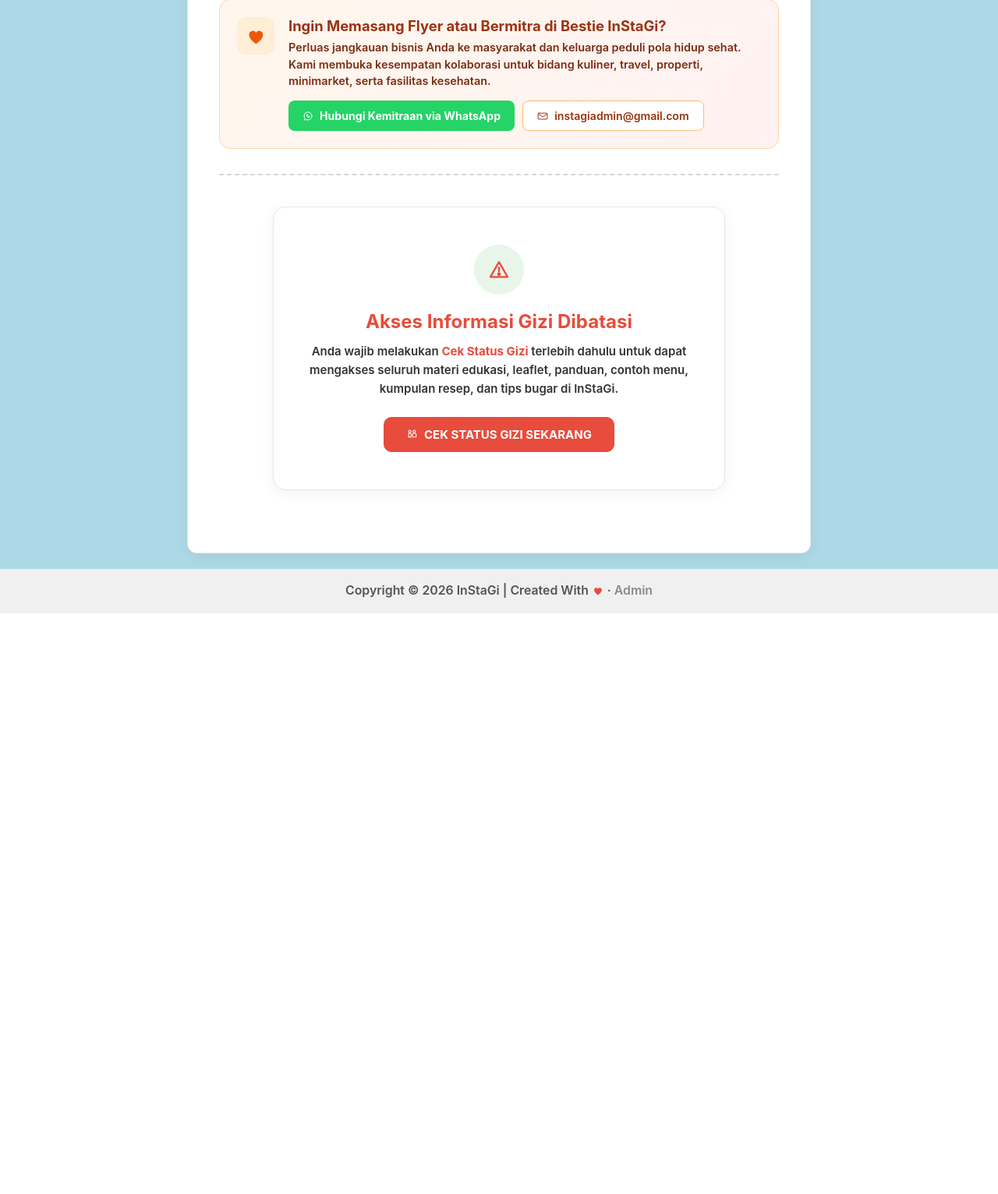
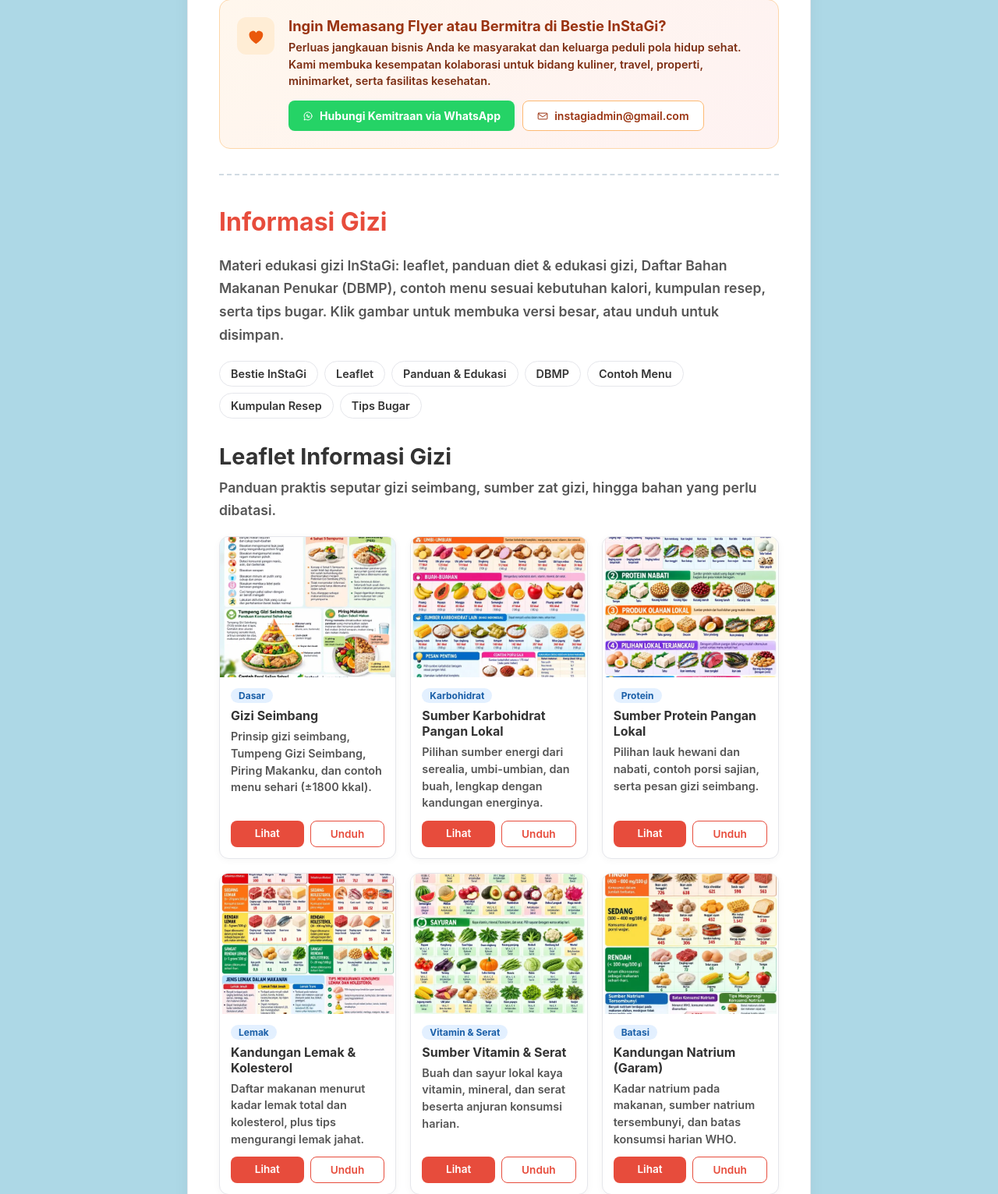
Before and after one commit to M-Arkan-Raihan-Nugraha/InStaGi-PHP, a PHP site: page /imt/informasi in a window 1280 px wide. Shown: the part 3834-5366 px from the top of the page at 78% size. Before the commit the page ends 4621 px from the top, so only its background shows below. Run offline with PHP 8.4, Linux system fonts and the light colour scheme.

Commit message:
refactor: hapus pembatasan akses halaman informasi gizi

```diff
--- a/css/pages.css
+++ b/css/pages.css
@@ -1441,58 +1441,3 @@ body.bestie-modal-active {
 .mon-stat .mon-stat-value .status {
     font-size: 0.72em;
 }
-
-/* Gerbang pembatas akses informasi gizi */
-.info-restricted-gate {
-    text-align: center;
-    padding: 48px 24px;
-    max-width: 580px;
-    margin: 40px auto;
-    background: #ffffff;
-    border-radius: 16px;
-    box-shadow: 0 4px 20px rgba(0, 0, 0, 0.05);
-    border: 1px solid var(--border-color);
-}
-
-.info-restricted-icon {
-    width: 64px;
-    height: 64px;
-    margin: 0 auto 20px;
-    background: #e8f5e9;
-    border-radius: 50%;
-    display: flex;
-    align-items: center;
-    justify-content: center;
-    color: var(--primary-color);
-}
-
-.info-restricted-icon svg {
-    width: 32px;
-    height: 32px;
-}
-
-.info-restricted-gate h1 {
-    color: var(--primary-color);
-    font-size: 24px;
-    margin: 0 0 12px;
-}
-
-.info-restricted-gate p {
-    color: var(--text-color);
-    font-size: 15px;
-    line-height: 1.6;
-    margin: 0 0 24px;
-}
-
-.info-restricted-gate .btn-primary {
-    display: inline-flex;
-    align-items: center;
-    justify-content: center;
-    gap: 8px;
-    padding: 12px 28px;
-    font-size: 15px;
-    font-weight: 700;
-    text-transform: uppercase;
-    text-decoration: none;
-    border-radius: 10px;
-}
--- a/imt.php
+++ b/imt.php
@@ -180,7 +180,7 @@ if ($_SERVER["REQUEST_METHOD"] == "POST") {
                     'no_hp' => $no_hp, // Simpan no_hp untuk keperluan WhatsApp
                     'success_message' => "Data Anda berhasil dihitung dan disimpan!"
                 ];
-                $_SESSION['sudah_cek_gizi'] = true;
+
 
                 // Tandai akun responden aktif agar menu Monitoring langsung siap.
                 if (!empty($responden_id)) {
--- a/includes/services/responden.php
+++ b/includes/services/responden.php
@@ -435,11 +435,10 @@ if (!function_exists('instagi_responden_saat_ini')) {
 }
 
 if (!function_exists('instagi_responden_logout')) {
-    /** Keluarkan responden dan bersihkan sesi cek status gizi (tidak menyentuh sesi admin). */
+    /** Keluarkan responden dan bersihkan sesi hasil perhitungan (tidak menyentuh sesi admin). */
     function instagi_responden_logout()
     {
         unset($_SESSION['responden']);
-        unset($_SESSION['sudah_cek_gizi']);
         unset($_SESSION['imt_result']);
     }
 }
--- a/informasi.php
+++ b/informasi.php
@@ -22,12 +22,6 @@ require_once 'includes/dbmp.php';
 require_once 'includes/bestie.php';
 
 $nav_active = 'informasi';
-
-// Cek hak akses: wajib cek status gizi terlebih dahulu (atau sesi admin)
-$akses_diizinkan = !empty($_SESSION['imt_result'])
-    || !empty($_SESSION['responden'])
-    || !empty($_SESSION['sudah_cek_gizi'])
-    || !empty($_SESSION['loggedin']);
 
 // --- Kumpulkan daftar siap tampil untuk tiap galeri ---
 // (helper bersama: includes/galeri_aset.php — hanya entri yang gambarnya ada)
@@ -54,21 +48,7 @@ require __DIR__ . '/includes/layout_head.php';
         <!-- ===== BESTIE INSTAGI: ETALASE MITRA & SPONSOR PALING ATAS ===== -->
         <?php require __DIR__ . '/includes/views/bestie_etalase.php'; ?>
 
-        <?php if (!$akses_diizinkan): ?>
-            <!-- Gerbang Akses Dibatasi (Wajib Cek Status Gizi Terlebih Dahulu) -->
-            <div class="info-restricted-gate">
-                <div class="info-restricted-icon" aria-hidden="true">
-                    <?= instagi_ikon('perhatian') ?>
-                </div>
-                <h1>Akses Informasi Gizi Dibatasi</h1>
-                <p>Anda wajib melakukan <strong>Cek Status Gizi</strong> terlebih dahulu untuk dapat mengakses seluruh materi edukasi, leaflet, panduan, contoh menu, kumpulan resep, dan tips bugar di InStaGi.</p>
-                <a href="/imt" class="btn-primary">
-                    <?= instagi_ikon('cek-gizi') ?>
-                    <span>CEK STATUS GIZI SEKARANG</span>
-                </a>
-            </div>
-        <?php else: ?>
-            <h1 style="text-align:left;color:var(--primary-color);">Informasi Gizi</h1>
+        <h1 style="text-align:left;color:var(--primary-color);">Informasi Gizi</h1>
             <p class="info-intro">Materi edukasi gizi InStaGi: leaflet, panduan diet &amp; edukasi gizi, Daftar Bahan Makanan Penukar (DBMP), contoh menu sesuai kebutuhan kalori, kumpulan resep, serta tips bugar. Klik gambar untuk membuka versi besar, atau unduh untuk disimpan.</p>
 
             <nav class="info-jump" aria-label="Lompat ke bagian">
@@ -164,8 +144,6 @@ $kartu_alt    = 'Tips Bugar';
 $kartu_kosong = 'Belum ada materi tips bugar yang tersedia.';
 require __DIR__ . '/includes/galeri_kartu.php';
 ?>
-
-        <?php endif; ?>
     </div>
 
 <?php require __DIR__ . '/includes/layout_footer.php'; ?>
--- a/monitoring.php
+++ b/monitoring.php
@@ -47,7 +47,7 @@ if ($_SERVER['REQUEST_METHOD'] === 'POST') {
 
         if ($action === 'logout') {
             instagi_responden_logout();
-            unset($_SESSION['sudah_cek_gizi'], $_SESSION['imt_result'], $_SESSION['responden']);
+            unset($_SESSION['imt_result'], $_SESSION['responden']);
             $koneksi->close();
             header('location: /monitoring');
             exit;
```
Also changed, not shown: docs/superpowers/specs/2026-10-29-etalase-bestie-design.md (line endings or trailing spaces), includes/bestie.php (line endings or trailing spaces), includes/content/bestie.php (line endings or trailing spaces), includes/views/bestie_etalase.php (line endings or trailing spaces), tests/Unit/uji_bestie.php (line endings or trailing spaces).
